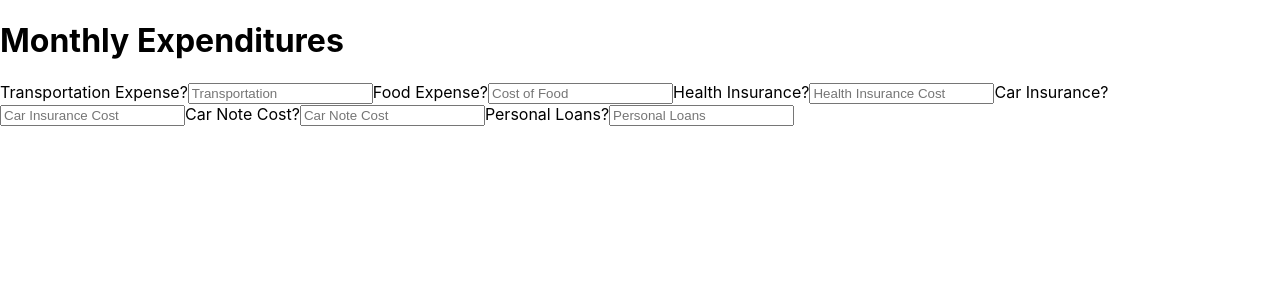
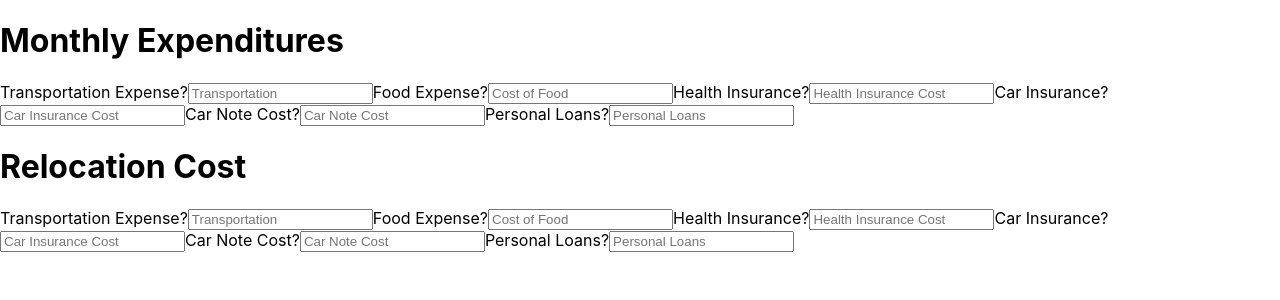
Before and after one commit to BW-Domestic-Violence-Survivors-Tool/frontend, a React (Create React App) app in the folder frontend/: page / in a window 1280 px wide. Shown: the top 300 px of the page. Built offline with nearby package versions, Linux system fonts and the light colour scheme.

Commit message:
added second form list, not unique yet

```diff
--- a/frontend/src/App.js
+++ b/frontend/src/App.js
@@ -1,9 +1,15 @@
 import React from "react";
 import "./App.css";
 import MonthlyCalc from "./Components/MonthlyCalc";
+import RelocationCalc from "./Components/RelocationCalc";
 
 function App() {
-  return <MonthlyCalc />;
+  return (
+    <div>
+      <MonthlyCalc />
+      <RelocationCalc />
+    </div>
+  );
 }
 
 export default App;
--- a/frontend/src/Components/RelocationCalc.js
+++ b/frontend/src/Components/RelocationCalc.js
@@ -0,0 +1,48 @@
+import React, { useState, useEffect } from "react";
+import * as Yup from "yup";
+
+const RelocationCalc = ({ errors, touched, values, status }) => {
+  const [relocationBudget, setRelocationBudget] = useState("");
+
+  useEffect(() => {
+    setRelocationBudget(Budget => [...relocationBudget, status]);
+  }, [status]);
+  // CHANGE THE NAMES FOR RELOCATION UNDERNEATH
+  return (
+    <div className="relocationForm">
+      <h1>Relocation Cost</h1>
+      <form>
+        <label>Transportation Expense?</label>
+        <input
+          type="text"
+          name="transportation"
+          placeholder="Transportation"
+        ></input>
+        <label>Food Expense?</label>
+        <input type="text" name="food" placeholder="Cost of Food"></input>
+        <label>Health Insurance?</label>
+        <input
+          type="text"
+          name="healthInsurance"
+          placeholder="Health Insurance Cost"
+        ></input>
+        <label>Car Insurance?</label>
+        <input
+          type="text"
+          name="carInsurance"
+          placeholder="Car Insurance Cost"
+        ></input>
+        <label>Car Note Cost?</label>
+        <input type="text" name="carNote" placeholder="Car Note Cost"></input>
+        <label>Personal Loans?</label>
+        <input
+          type="text"
+          name="personalLoans"
+          placeholder="Personal Loans"
+        ></input>
+      </form>
+    </div>
+  );
+};
+
+export default RelocationCalc;
```
